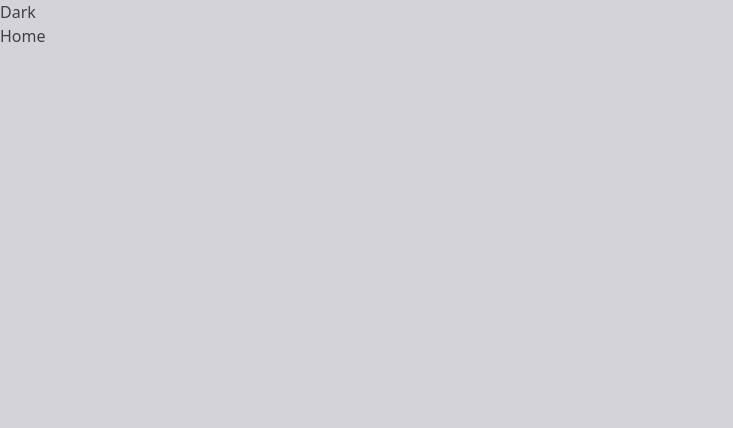
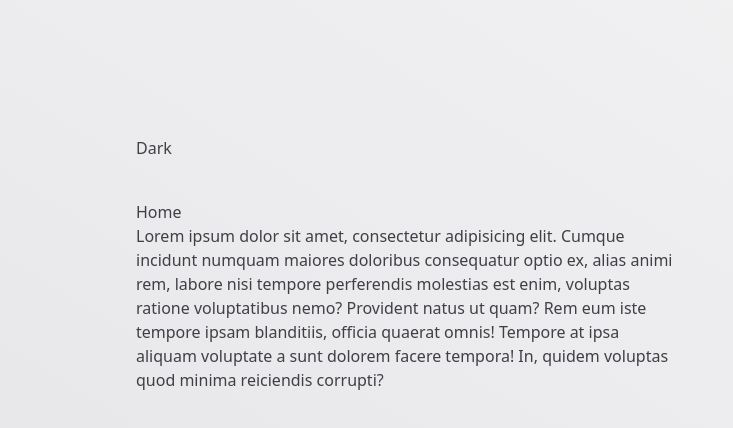
Before and after one commit to johanhanses/johanhanses.com, a Nuxt app: page / in a window 1280 px wide. Shown: the top 428 px of the page, without its empty margins (0-733 px from the left). Built offline with nearby package versions, Linux system fonts and the light colour scheme.

Commit message:
Markup and dummy content

```diff
--- a/app.vue
+++ b/app.vue
@@ -8,9 +8,15 @@ useHead({
 
 <template>
   <div
-    class="bg-zinc-300 dark:bg-zinc-800 h-screen text-zinc-700 dark:text-zinc-300"
+    class="bg-gradient-to-tr dark:from-zinc-800 dark:to-zinc-700 from-zinc-200 to-zinc-100 h-screen text-zinc-700 dark:text-zinc-300 p-6"
   >
-    <Nav />
-    <NuxtPage />
+    <section class="2xl:max-w-7xl mx-auto">
+      <div class="relative max-w-3xl p-4 py-24 sm:p-20 lg:p-28">
+        <Nav />
+        <main>
+          <NuxtPage />
+        </main>
+      </div>
+    </section>
   </div>
 </template>
--- a/components/Nav.vue
+++ b/components/Nav.vue
@@ -3,6 +3,7 @@ const colorMode = useColorMode()
 </script>
 
 <template>
+  <header class="w-full h-16">
     <div>
       <button
         v-if="colorMode.value === 'light'"
@@ -17,4 +18,5 @@ const colorMode = useColorMode()
         Light
       </button>
     </div>
+  </header>
 </template>
--- a/pages/index.vue
+++ b/pages/index.vue
@@ -1,5 +1,15 @@
 <script setup lang="ts"></script>
 
 <template>
-  <div>Home</div>
+  <div>
+    <h1>Home</h1>
+    <p>
+      Lorem ipsum dolor sit amet, consectetur adipisicing elit. Cumque incidunt
+      numquam maiores doloribus consequatur optio ex, alias animi rem, labore
+      nisi tempore perferendis molestias est enim, voluptas ratione voluptatibus
+      nemo? Provident natus ut quam? Rem eum iste tempore ipsam blanditiis,
+      officia quaerat omnis! Tempore at ipsa aliquam voluptate a sunt dolorem
+      facere tempora! In, quidem voluptas quod minima reiciendis corrupti?
+    </p>
+  </div>
 </template>
```
Lines whose indentation alone changed are shown as unchanged.
